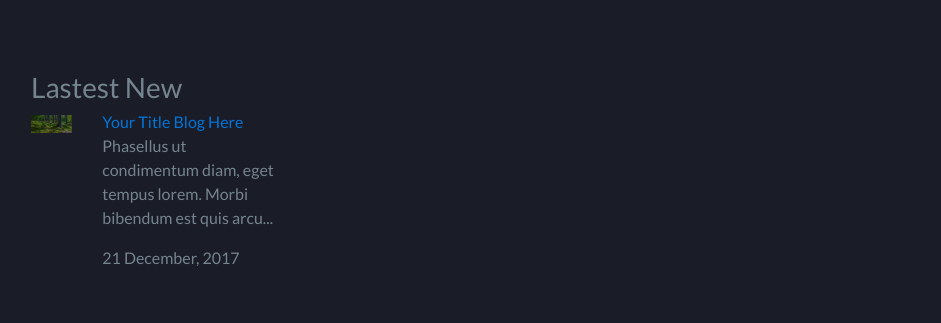
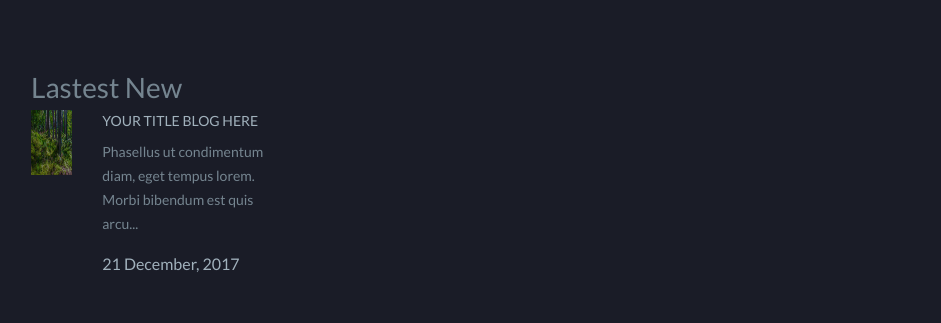
Before and after one commit to huynvn010193/HTML-CSS, a website: page ThemFox/contact.html in a window 1280 px wide. Shown: the part 1366-1689 px from the top of the page, 339-1280 px from the left. Drawn offline with Linux system fonts and the light colour scheme.

Commit message:
Pending Clip: Xu ly Html cho phần lastes

```diff
--- a/ThemFox/contact.html
+++ b/ThemFox/contact.html
@@ -1,5 +1,6 @@
 <!DOCTYPE html>
 <html lang="en">
+
 <head>
   <title>Project web full</title>
   <meta charset="utf-8">
@@ -10,6 +11,7 @@
   <link rel="stylesheet" href="vendor/font-awesome.css">
   <link rel="stylesheet" href="css/stylesheet.css">
 </head>
+
 <body>
   <nav class="navbar navbar-light bg-faded menutren">
     <div class="container">
@@ -39,9 +41,12 @@
           </li>
         </ul>
       </div>
-    </div> <!--Hết phần container-->
-  </nav> <!--Hết phần Menu-->
-  <div class="ttlienhe"> <!-- Bắt đầu thông tin liên hệ -->
+    </div>
+    <!--Hết phần container-->
+  </nav>
+  <!--Hết phần Menu-->
+  <div class="ttlienhe">
+    <!-- Bắt đầu thông tin liên hệ -->
     <div class="container">
       <div class="row">
         <div class="col-sm-6">
@@ -51,8 +56,8 @@
                 <h1>Awesome Thefox Design</h1>
               </div>
               <div class="col-sm-6 col-xs-6">
-                <p>121 King Street, Melbourne <br/>
-                  Victoria 3000 <br/>
+                <p>121 King Street, Melbourne <br />
+                  Victoria 3000 <br />
                   Australia</p>
               </div>
               <div class="col-sm-6 col-xs-6">
@@ -102,7 +107,8 @@
           </form>
         </div>
         <div class="col-sm-6">
-              <iframe src="https://www.google.com/maps/embed?pb=!1m18!1m12!1m3!1d3919.14795244612!2d106.67920431533413!3d10.79997826171042!2m3!1f0!2f0!3f0!3m2!1i1024!2i768!4f13.1!3m3!1m2!1s0x317528d746162d69%3A0x726f280126e51873!2sAMA!5e0!3m2!1svi!2s!4v1567004096838!5m2!1svi!2s"
+          <iframe
+            src="https://www.google.com/maps/embed?pb=!1m18!1m12!1m3!1d3919.14795244612!2d106.67920431533413!3d10.79997826171042!2m3!1f0!2f0!3f0!3m2!1i1024!2i768!4f13.1!3m3!1m2!1s0x317528d746162d69%3A0x726f280126e51873!2sAMA!5e0!3m2!1svi!2s!4v1567004096838!5m2!1svi!2s"
             width="100%" height="490" frameborder="0" style="border:0;" allowfullscreen=""></iframe>
         </div>
       </div>
@@ -112,15 +118,19 @@
     <div class="top_footer">
       <div class="container">
         <div class="row">
-          <div class="col-sm-3 col1-4"><!-- Start col1_4 -->
-            <div class="tren"><!-- Start trên -->
+          <div class="col-sm-3 col1-4">
+            <!-- Start col1_4 -->
+            <div class="tren">
+              <!-- Start trên -->
               <img src="images/logo_footer.png" alt="" class="logofoot">
               <div class="my-2">
                 <p>
-                  Vivamus viverra, ligula non tincidunt pulvinar, augue est sagittis leo, id feugiat enim lorem quis nisl. Quisque ac arcu egestas, convallis risus vitae, gravida enim.
+                  Vivamus viverra, ligula non tincidunt pulvinar, augue est sagittis leo, id feugiat enim lorem quis
+                  nisl. Quisque ac arcu egestas, convallis risus vitae, gravida enim.
                 </p>
                 <p>
-                  Praesent iaculis ut lacus a mattis. Nam interdum, nulla id sodales viverra, quam eros commodo est, quis aliquam lectus.
+                  Praesent iaculis ut lacus a mattis. Nam interdum, nulla id sodales viverra, quam eros commodo est,
+                  quis aliquam lectus.
                 </p>
                 <a class="readmore" href="#">
                   <i class="fa fa-angle-right"></i>
@@ -128,9 +138,11 @@
                 </a>
               </div>
             </div><!-- End trên -->
-            <div class="duoi"><!-- Start dưới -->
+            <div class="duoi">
+              <!-- Start dưới -->
               <div class="row">
-                <div class="col-sm-6 rssIcon"><!-- Start một social -->
+                <div class="col-sm-6 rssIcon">
+                  <!-- Start một social -->
                   <div class="row">
                     <div class="col-xs-4">
                       <i class="fa fa-rss"></i>
@@ -143,7 +155,8 @@
                     </div>
                   </div>
                 </div><!-- End một social -->
-                <div class="col-sm-6 twitterIcon"><!-- Start một social -->
+                <div class="col-sm-6 twitterIcon">
+                  <!-- Start một social -->
                   <div class="row">
                     <div class="col-xs-4">
                       <i class="fa fa-twitter"></i>
@@ -156,7 +169,8 @@
                     </div>
                   </div>
                 </div><!-- End một social -->
-                <div class="col-sm-6 fbIcon"><!-- Start một social -->
+                <div class="col-sm-6 fbIcon">
+                  <!-- Start một social -->
                   <div class="row">
                     <div class="col-xs-4">
                       <i class="fa fa-facebook"></i>
@@ -169,7 +183,8 @@
                     </div>
                   </div>
                 </div><!-- End một social -->
-                <div class="col-sm-6 ggIcon"><!-- Start một social -->
+                <div class="col-sm-6 ggIcon">
+                  <!-- Start một social -->
                   <div class="row">
                     <div class="col-xs-4">
                       <i class="fa fa-google-plus"></i>
@@ -182,7 +197,8 @@
                     </div>
                   </div>
                 </div><!-- End một social -->
-                <div class="col-sm-6 pintIcon"><!-- Start một social -->
+                <div class="col-sm-6 pintIcon">
+                  <!-- Start một social -->
                   <div class="row">
                     <div class="col-xs-4">
                       <i class="fa fa-pinterest"></i>
@@ -195,7 +211,8 @@
                     </div>
                   </div>
                 </div><!-- End một social -->
-                <div class="col-sm-6 dribbbleIcon"><!-- Start một social -->
+                <div class="col-sm-6 dribbbleIcon">
+                  <!-- Start một social -->
                   <div class="row">
                     <div class="col-xs-4">
                       <i class="fa fa-dribbble"></i>
@@ -211,9 +228,11 @@
               </div>
             </div>
           </div><!-- End cot col1_4 -->
-          <div class="col-sm-3 col2_4"><!-- Start cot col2_4 -->
+          <div class="col-sm-3 col2_4">
+            <!-- Start cot col2_4 -->
             <h3 class="tieudef">Lastest New</h3>
-            <div class="row mottinf"><!-- Start mottinf-->
+            <div class="row mottinf">
+              <!-- Start mottinf-->
               <div class="col-sm-3">
                 <div class="anhtinf">
                   <img src="images/bg_top.jpg" alt="h1" class="img-fluid">
@@ -222,7 +241,7 @@
               <div class="col-sm-9">
                 <a href="" class="tdtin">Your Title Blog Here</a>
                 <p>Phasellus ut condimentum diam, eget tempus lorem. Morbi bibendum est quis arcu...</p>
-                <div class="ngaythangtinf">21 December, 2017</div>
+                <span class="ngaythangtinf">21 December, 2017</span>
               </div>
             </div><!-- End mottinf -->
           </div><!-- End cot col2_4 -->
@@ -232,4 +251,5 @@
     <div class="bottom_footer"></div>
   </footer>
 </body>
+
 </html>
--- a/ThemFox/css/stylesheet.css
+++ b/ThemFox/css/stylesheet.css
@@ -145,6 +145,7 @@ body,html {
   padding: 15px;
 }
 
+/*Css cho placeholder*/
 .formlienhe .txtText::-webkit-input-placeholder {
   color:#2c3e50;
   font-size: 14px;
@@ -248,14 +249,34 @@ a.readmore:hover {
 }
 /*---------- Het Css_ Col1_4-----------*/
 
-/*TODO: Start Css_ Col2_4-----------*/
+/*TODO: Start Css_ Col2_4: Lastest New-----------*/
+a.tdtin {
+  color: #a1b1bc;
+  font-size: 14px;
+  text-transform: uppercase;
+  margin-bottom: 9px;
+  display: block;
+}
+.mottinf p {
+  font-size: 14px;
+  line-height: 24px;
+}
+.anhtinf img {
+  width: 65px;
+  height: 65px;
+}
+
+span.ngaythangtinf {
+  color: #a1b1bc;
+}
 
 
-/*-------Het Css_ Col2_4-----------*/
+
+/*TODO:Het Css_ Col2_4-----------*/
 
 /*======== End CSS phần Footer ========*/
 
-/*=======CSS cho di động==========*/
+/*TODO: Start:CSS cho di động==========*/
 @media (max-width: 576px) {
 
   /*============PhanTop==============*/
@@ -301,3 +322,5 @@ a.readmore:hover {
   .navbar-brand {text-align: center;}
   .navbar-brand img {height: 80px; margin-top: -10px}
 }
+
+/*TODO:End: CSS cho di động==========*/
--- a/ghiChu.txt
+++ b/ghiChu.txt
@@ -14,3 +14,6 @@ Flex
 		- baseline: canh theo chữ. thẳng hàng vs nhau.
 		- flex-start: canh theo khối.
 	+ background-size : cover: để ảnh lun full từng loại màn hình khác nhau.
+
++ css cho placeholder:
+--- .formlienhe .txtText::-webkit-input-placeholder
```
Lines whose indentation alone changed are shown as unchanged.
